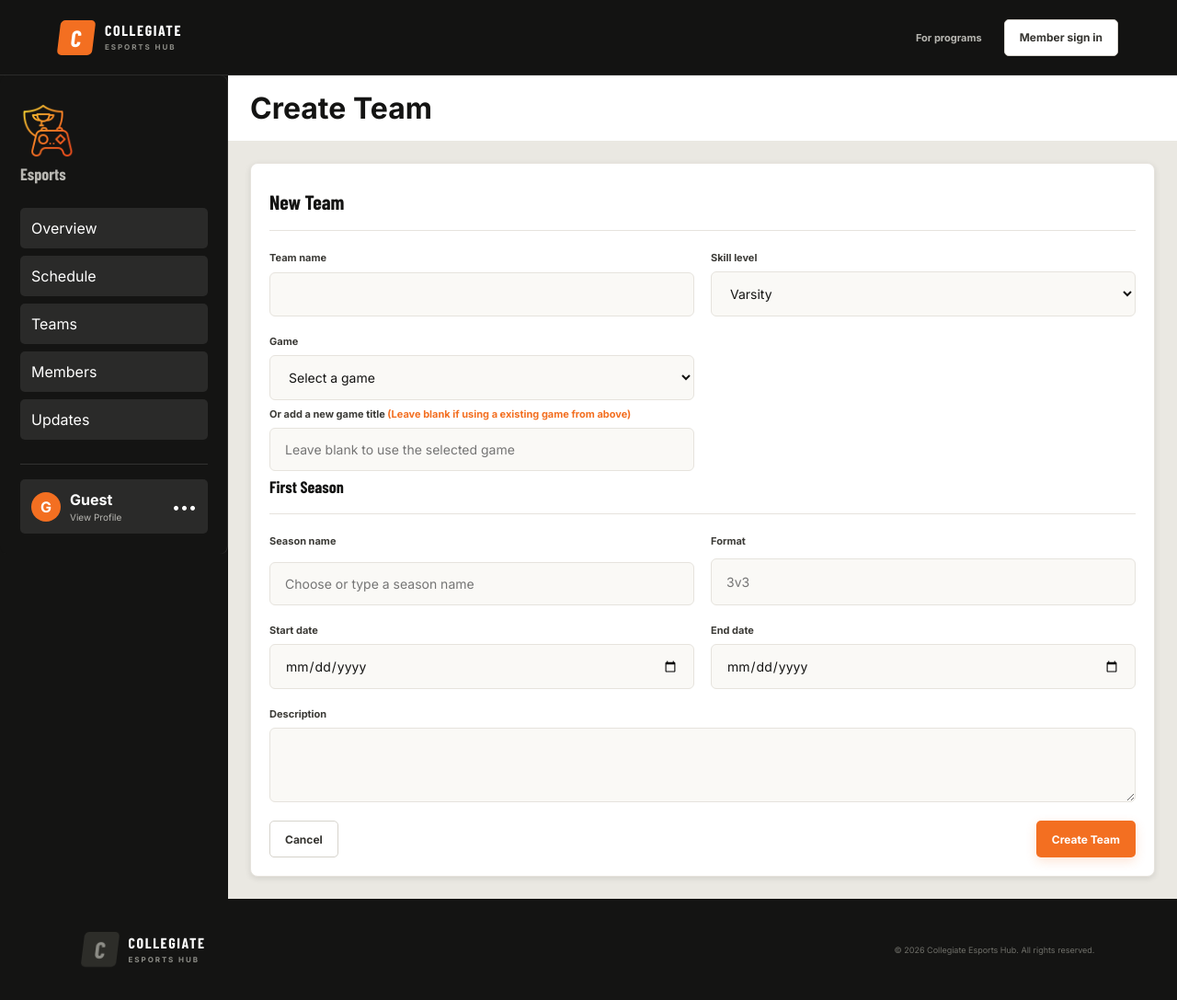
After one commit to Extinctbee/Esports-app, a Python web app: template templates/create_team.html in a window 1280 px wide. The commit adds this page. Shown: the whole page at 92% size. Run offline with Jinja, Linux system fonts and the light colour scheme; the template is opened without the code that fills it, so the values that code supplies are empty; some web fonts are replaced.

Commit message:
Add university team creation workflow
Allow university staff to create teams with a game, skill level, and first season. Add form validation, duplicate-game reuse, and team-member badges.

```diff
--- a/static/style.css
+++ b/static/style.css
@@ -125,7 +125,8 @@ a { color: inherit; }
 .university-profile .uni-card-title { font: 700 22px/1.2 "Barlow Condensed", sans-serif; text-transform: none; margin: 0 0 12px; }
 .university-profile-content { background-color: #EAE8E2 ; color: #141413; min-width: 0; padding: none; }
 .university-profile-content h2, .university-profile-content h3 { color: #141413; }
-.university-topbar { background: white; padding: 16px 24px; }
+#create-team-button[hidden] { display: none; }
+.university-topbar { background: white; padding: 16px 24px;display: flex; align-items: center; justify-content: space-between; gap: 16px; }
 .university-topbar h1 { margin: 0; }
 .university-sidebar { padding: 30px 22px 22px; background: var(--school-primary, var(--ink)); color: white; display: flex; flex-direction: column; min-height: 520px; box-shadow: inset -1px 0 #ffffff18; border-radius: 8px; position: sticky; top: 16px; }
 .university-sidebar ul { list-style: none; padding: 0; margin: 20px 0 0; }
@@ -225,8 +226,8 @@ a { color: inherit; }
 .uni-field { display: grid; gap: 8px; }
 .uni-field-full { grid-column: 1 / -1; }
 .uni-field > span { font-size: 11px; font-weight: 700; color: #3b3a36; }
-.uni-field input, .uni-field textarea { width: 100%; padding: 14px 16px; border: 1px solid var(--line); border-radius: 6px; background: #faf9f6; color: var(--ink); font-size: 14px; outline: none; }
-.uni-field input:focus, .uni-field textarea:focus { border-color: var(--orange); box-shadow: 0 0 0 3px #f36f2127; background: white; }
+.uni-field input, .uni-field textarea, .uni-field select  { width: 100%; padding: 14px 16px; border: 1px solid var(--line); border-radius: 6px; background: #faf9f6; color: var(--ink); font-size: 14px; outline: none; }
+.uni-field input:focus, .uni-field textarea:focus, .uni-field select:focus { border-color: var(--orange); box-shadow: 0 0 0 3px #f36f2127; background: white; }
 
 @media (max-width: 760px) {
   .uni-card-grid--profile { grid-template-columns: 1fr; }
--- /dev/null
+++ b/templates/create_team.html
@@ -0,0 +1,115 @@
+{% extends "university_profile_layout.html" %}
+
+{% block title %}Create Team{% endblock %}
+{% block profile_heading %}Create Team{% endblock %}
+
+{% block profile_content %}
+<section class="university-tab">
+    <div class="uni-card">
+        <p class="eyebrow">{{ currentUniversity.uName }}</p>
+        <h2 class="uni-card-title">New Team</h2>
+
+        <form method="POST" action="{{ url_for('createTeam', uID=currentUniversity.uID) }}">
+            <div class="uni-field-grid">
+                <label class="uni-field">
+                    <span>Team name</span>
+                    <input type="text" name="team_name" maxlength="100" required>
+                </label>
+
+                <label class="uni-field">
+                    <span>Skill level</span>
+                    <select name="skill_level" required>
+                        <option value="Varsity">Varsity</option>
+                        <option value="Junior Varsity">Junior Varsity</option>
+                        <option value="Academy">Academy</option>
+                    </select>
+                </label>
+
+                <label class="uni-field">
+                    <span>Game</span>
+                    <select name="game_id">
+                        <option value="">Select a game</option>
+                        {% for game in games|default([]) %}
+                            <option value="{{ game.gtID }}">{{ game.gtName }}</option>
+                        {% endfor %}
+                    </select>
+
+                    <span>Or add a new game title <span style=color:var(--orange)>(Leave blank if using a existing game from above)</span> </span>
+                    <input type="text" name="new_game_title" maxlength="100"
+                        placeholder="Leave blank to use the selected game">
+                </label>
+
+                <label class="uni-field">
+
+                </label>
+
+
+            </div>
+
+            <h3>First Season</h3>
+
+            <div class="uni-field-grid">
+                <label class="uni-field">
+                    <span>Season name</span>
+                    <Strong style="color: var(--orange); font: 1em;" id="season-name-hint"></Strong>
+                    <input id="season-title" type="text" name="season_title" list="season-titles"
+                        placeholder="Choose or type a season name" maxlength="100" required>
+                    <datalist id="season-titles">
+                        {% for season in seasonTitles %}
+                            <option value="{{ season.sTitle }}"></option>
+                        {% endfor %}
+                    </datalist>
+                </label>
+
+                <label class="uni-field">
+                    <span>Format</span>
+                    <input type="text" name="season_format" placeholder="3v3" maxlength="50">
+                </label>
+
+                <label class="uni-field">
+                    <span>Start date</span>
+                    <input type="date" name="start_date" required>
+                </label>
+
+                <label class="uni-field">
+                    <span>End date</span>
+                    <input type="date" name="end_date">
+                </label>
+
+                <label class="uni-field uni-field-full">
+                    <span>Description</span>
+                    <textarea name="season_description" rows="3"></textarea>
+                </label>
+            </div>
+
+            <div class="uni-tab-header" style="padding-top: 20px;">
+                <a class="button button-secondary"
+                   href="{{ url_for('university', uID=currentUniversity.uID) }}#teams">
+                    Cancel
+                </a>
+                <button class="button button-primary" type="submit">
+                    Create Team
+                </button>
+            </div>
+        </form>
+
+        <!--Script for letting users know if they are requsting to create a new season with the form-->
+        <script>
+            const seasonInput = document.getElementById("season-title");
+            const seasonHint = document.getElementById("season-name-hint");
+            const seasonNames = Array.from(
+                document.querySelectorAll("#season-titles option"),
+                option => option.value.trim().toLowerCase()
+            );
+
+            seasonInput.addEventListener("input", () => {
+                const name = seasonInput.value.trim().toLowerCase();
+
+                seasonHint.textContent = !name ? "" : seasonNames.includes(name)
+                    ? "Existing season name. A separate season will be created for this team."
+                    : "(New season name detected. A separate season will be created for this team!)";
+            });
+        </script>
+    </div>
+</section>
+{% endblock %}
--- a/templates/university_profile_layout.html
+++ b/templates/university_profile_layout.html
@@ -56,6 +56,23 @@
             <!-- University Profile Top Bar-->
             <div class="university-topbar">
                 <h1 id="current-tab-name">{% block profile_heading %}Overview{% endblock %}</h1>
+
+                <!---->
+                {% set staffRole = g.userRoles
+                    | selectattr('uID', 'equalto', currentUniversity.uID)
+                    | selectattr('staffMemberID')
+                    | first %}
+
+                {% if g.user and staffRole %}
+                    <section id="team-management-tab-topbar" hidden>
+                        <a href="{{url_for('createTeam', uID = currentUniversity.uID)}}">
+                            <button class="button button-primary" type="button">
+                                Create Team
+                            </button>
+                        </a>
+                    </section>
+
+                {% endif %}
             </div>
 
             {% block profile_content %}{% endblock %}
@@ -76,6 +93,17 @@
             button => button.dataset.tab === selectedTab
         );
         if (!selectedButton) return;
+
+        const staffTopBars = [
+            [teamManagementTabTopbar = document.getElementById("team-management-tab-topbar") , "teams"],
+            [membersManagementTabTopbar = document.getElementById("members-management-tab-topbar"), "members"],
+            [updatesMangementTabTopbar = document.getElementById("updates-management-tab-topbar"), "updates"]
+        ]
+        for(const[topBar, tabName] of staffTopBars){
+            if (topBar) {
+                topBar.hidden = selectedTab !== tabName;
+            }
+        }
 
         tabPanels.forEach(panel => {
             panel.hidden = panel.id !== selectedTab;
```
Also changed, not shown: app.py (+190 -0 lines), templates/university.html (+13 -3 lines).
